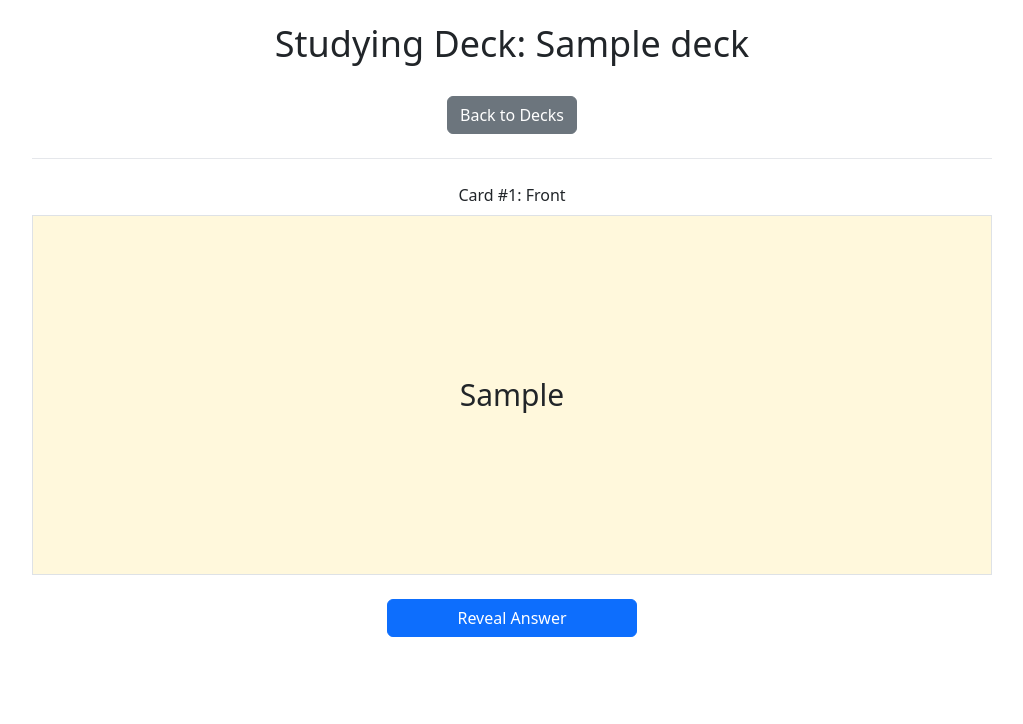
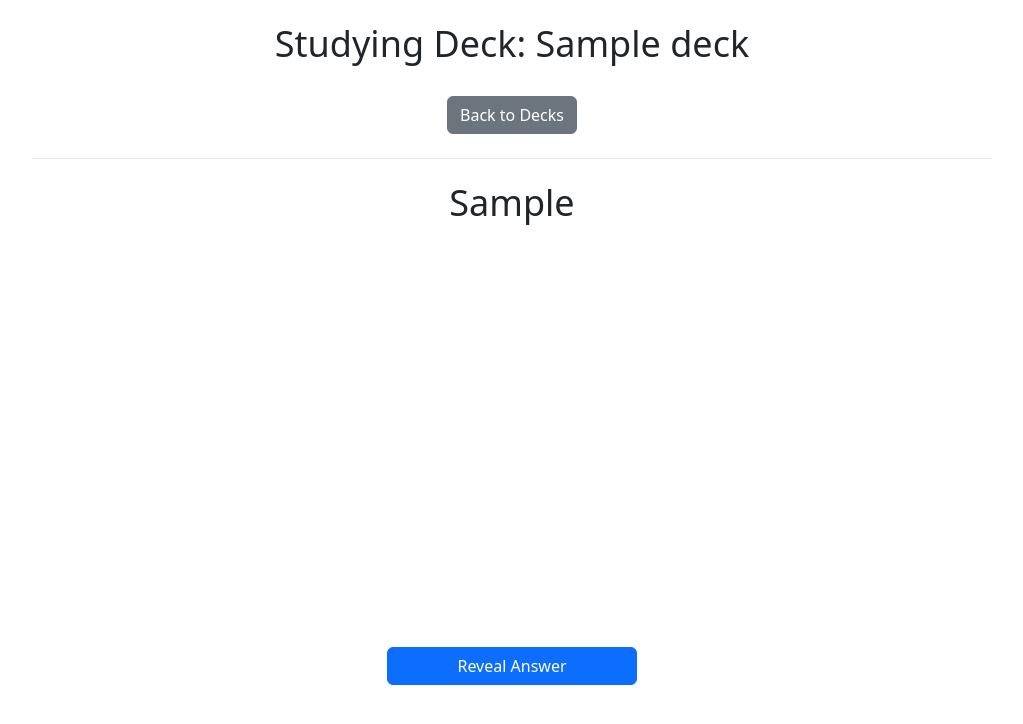
Before and after one commit to wade-loccisano/flask-flashcards, a Flask app: page /decks/1/study in a window 1280 px wide. Shown: the top 724 px of the page, without its empty margins (128-1151 px from the left). Run offline with Flask 3, Linux system fonts and the light colour scheme; tables that the repository leaves empty hold one stand-in row (values such as "Sample post"); some libraries are stand-ins or nearby versions.

Commit message:
Changes to study page css

```diff
--- a/app/templates/study.html
+++ b/app/templates/study.html
@@ -17,13 +17,13 @@
         </div>
     </div>
     <div class="flex flex-col items-center my-4">
-        <div id="front-or-back-indicator" class="pb-2">
-        </div>
-        <div class="text-3xl flex flex-col border justify-center items-center bg-[#fff8dc] min-h-[45vh] max-h-[45vh] min-w-full p-2 overflow-auto">
+        <!-- <div id="front-or-back-indicator" class="pb-2"> -->
+        <!-- </div> -->
+        <div class="text-4xl flex flex-col items-center min-h-[55vh] max-h-[45vh] overflow-auto min-w-[60%]">
             <div id="flashcard-front" class="">
             </div>
-            <!-- <div id="flashcard-back" class="">
-            </div> -->
+            <div id="flashcard-back" class="border-top">
+            </div>
         </div>
         <div class="mt-4">
             <div id="reveal-button" class="">
@@ -53,10 +53,10 @@
 
 
     function updateCard() {
-        document.getElementById("front-or-back-indicator").textContent = `Card #${currentIndex + 1}: Front`;
+        // document.getElementById("front-or-back-indicator").textContent = `Card #${currentIndex + 1}: Front`;
 
         document.getElementById("flashcard-front").textContent = cards[currentIndex].front;
-        // document.getElementById("flashcard-back").textContent = "";
+        document.getElementById("flashcard-back").textContent = "";
 
         document.getElementById("reveal-button").classList.remove("hidden");
         document.getElementById("next-card-button-group").classList.add("hidden");
@@ -74,10 +74,10 @@
     }
 
     function showAnswer() {
-        document.getElementById("front-or-back-indicator").textContent = `Card #${currentIndex + 1}: Back`;
+        // document.getElementById("front-or-back-indicator").textContent = `Card #${currentIndex + 1}: Back`;
 
-        document.getElementById("flashcard-front").textContent = cards[currentIndex].back;
-        // document.getElementById("flashcard-back").textContent = cards[currentIndex].back;
+        // document.getElementById("flashcard-front").textContent = cards[currentIndex].back;
+        document.getElementById("flashcard-back").textContent = cards[currentIndex].back;
 
         document.getElementById("reveal-button").classList.add("hidden");
         document.getElementById("next-card-button-group").classList.remove("hidden");
--- a/requirements.txt
+++ b/requirements.txt
@@ -6,6 +6,7 @@ click==8.1.8
 colorama==0.4.6
 Flask==3.1.0
 Flask-Migrate==4.1.0
+Flask-RESTful==0.3.10
 Flask-SQLAlchemy==3.1.1
 greenlet==3.1.1
 importlib_resources==6.5.2
```
Also changed, not shown: README.md.
